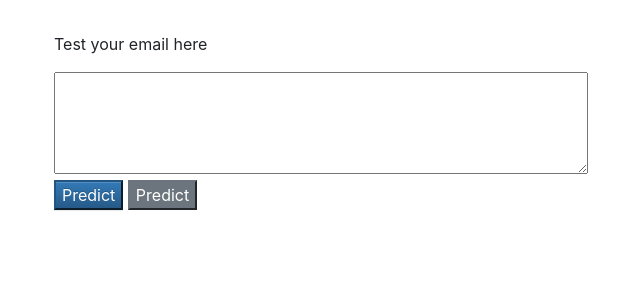
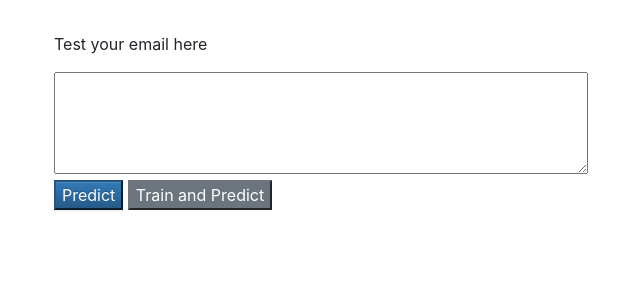
Before and after one commit to deepesch/protonmail_spam, a Flask app: page / in a window 1280 px wide. Shown: the part 198-498 px from the top of the page, without its empty margins (31-671 px from the left). Run offline with Flask 2, Linux system fonts and the light colour scheme; parts of the project's set-up code (start-up, migrations or seed data) failed here and were passed over; some libraries are stand-ins or nearby versions.

Commit message:
button update

```diff
--- a/app.py
+++ b/app.py
@@ -49,12 +49,14 @@ def load_files():
                 with open(os.path.join(directories, file_name), encoding="latin-1") as f:
                     email = f.read()
                     ham_list.append(email)
+                    print ("ham list complete")
 
         if (os.path.split(directories)[1]  == 'spam'):
             for file_name in files:
                 with open(os.path.join(directories, file_name), encoding="latin-1") as f:
                     email = f.read()
                     spam_list.append(email)
+                    print ("spam list complete")
 
 
     return ham_list, spam_list
--- a/templates/home.html
+++ b/templates/home.html
@@ -31,7 +31,7 @@
 		<br/>
 
 		<input type="submit" name="predict" class="btn-primary" value="Predict">
-		<input type="submit" name="train" class="btn-secondary" value="Predict">
+		<input type="submit" name="train" class="btn-secondary" value="Train and Predict">
 
 
 	</form>
```
